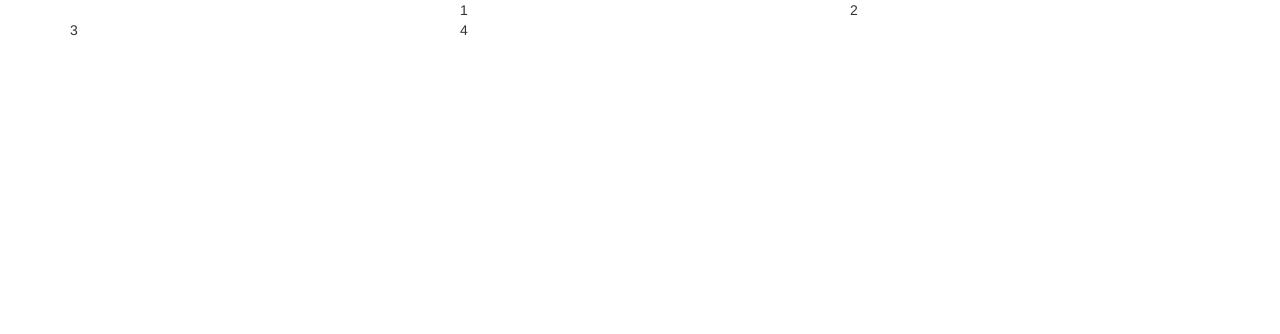
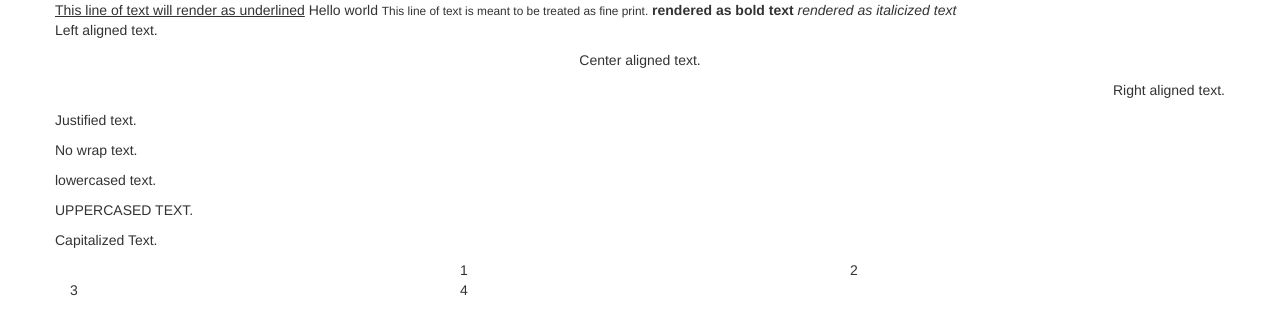
Before and after one commit to slaviber/CyberProgramming, a plain HTML site: page 05_SampleBootstrap/WebContent/index.html in a window 1280 px wide. Drawn offline with Linux system fonts and the light colour scheme.

Commit message:
Text formatting, alignment and manipulations

```diff
--- a/05_SampleBootstrap/WebContent/index.html
+++ b/05_SampleBootstrap/WebContent/index.html
@@ -9,6 +9,22 @@
 
 <body>
 	<div class="container">
+		<div class="row">
+			<u>This line of text will render as underlined</u>
+			Hello world
+			<small>This line of text is meant to be treated as fine print.</small>
+			<strong>rendered as bold text</strong>
+			<em>rendered as italicized text</em>
+			<p class="text-left">Left aligned text.</p>
+			<p class="text-center">Center aligned text.</p>
+			<p class="text-right">Right aligned text.</p>
+			<p class="text-justify">Justified text.</p>
+			<p class="text-nowrap">No wrap text.</p>
+			<p class="text-lowercase">Lowercased text.</p>
+			<p class="text-uppercase">Uppercased text.</p>
+			<p class="text-capitalize">Capitalized text.</p>
+
+		</div>
 		<div class="row">
 		<!-- sm - for small displays -->
 		<!-- md - for medium displays -->
```
